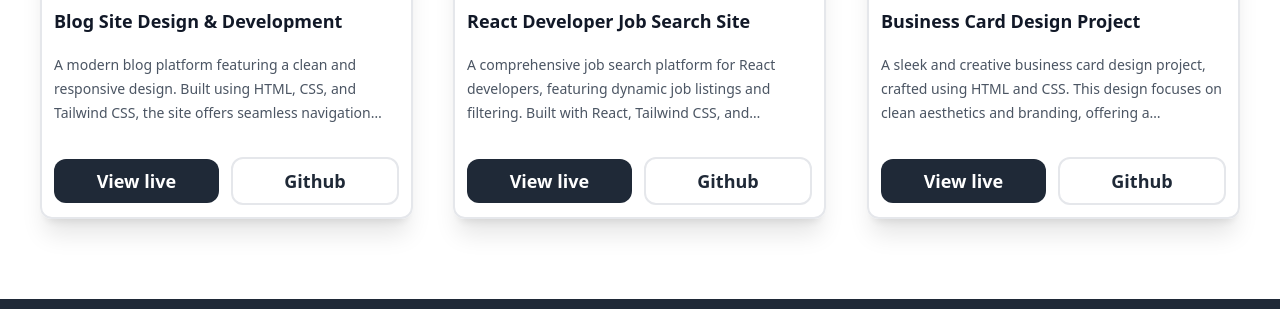
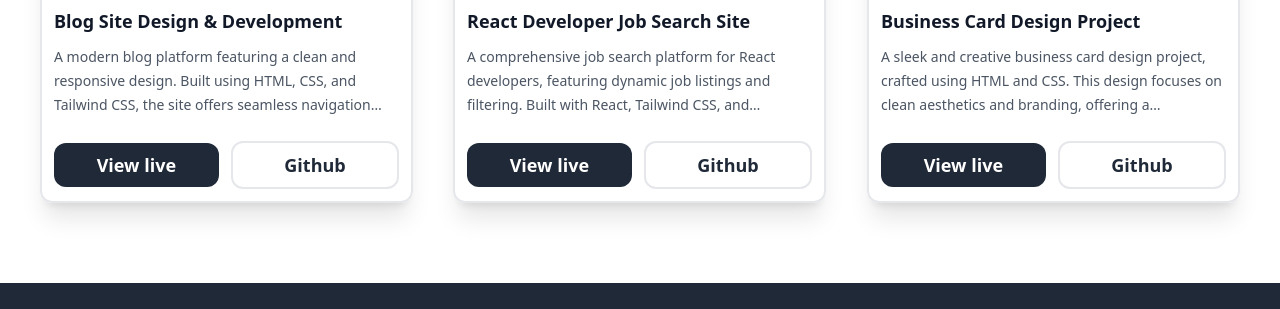
Before and after one commit to Csiki10/Portfolio, a website: page src/index.html in a window 1280 px wide. Shown: the part 1811-2120 px from the top of the page. Drawn offline with Linux system fonts and the light colour scheme.

Commit message:
projects card margin fix

```diff
--- a/src/index.html
+++ b/src/index.html
@@ -429,13 +429,13 @@
                   <span class="absolute inset-0"></span>
                   Blog Site Design & Development
                 </h3>
-                <p class="mt-5 line-clamp-3 text-sm leading-6 text-gray-600">
+                <p class="mt-3 line-clamp-3 text-sm leading-6 text-gray-600">
                   A modern blog platform featuring a clean and responsive
                   design. Built using HTML, CSS, and Tailwind CSS, the site
                   offers seamless navigation and an enhanced reading experience.
                 </p>
               </div>
-              <div class="flex mt-8 w-full items-center">
+              <div class="flex mt-6 w-full items-center">
                 <a
                   target="_blank"
                   href="https://nix-html-blog.onrender.com/"
@@ -476,14 +476,14 @@
                   <span class="absolute inset-0"></span>
                   React Developer Job Search Site
                 </h3>
-                <p class="mt-5 line-clamp-3 text-sm leading-6 text-gray-600">
+                <p class="mt-3 line-clamp-3 text-sm leading-6 text-gray-600">
                   A comprehensive job search platform for React developers,
                   featuring dynamic job listings and filtering. Built with
                   React, Tailwind CSS, and JavaScript to create an intuitive
                   user interface and smooth experience.
                 </p>
               </div>
-              <div class="flex mt-8 w-full items-center">
+              <div class="flex mt-6 w-full items-center">
                 <a
                   target="_blank"
                   href="https://react-job-listing-one.vercel.app/"
@@ -522,14 +522,14 @@
                   <span class="absolute inset-0"></span>
                   Business Card Design Project
                 </h3>
-                <p class="mt-5 line-clamp-3 text-sm leading-6 text-gray-600">
+                <p class="mt-3 line-clamp-3 text-sm leading-6 text-gray-600">
                   A sleek and creative business card design project, crafted
                   using HTML and CSS. This design focuses on clean aesthetics
                   and branding, offering a professional yet stylish look for
                   clients.
                 </p>
               </div>
-              <div class="flex mt-8 w-full items-center">
+              <div class="flex mt-6 w-full items-center">
                 <a
                   target="_blank"
                   href="https://nix-css-business-card.onrender.com/business_card.html"
```
Also changed, not shown: src/output.css.
